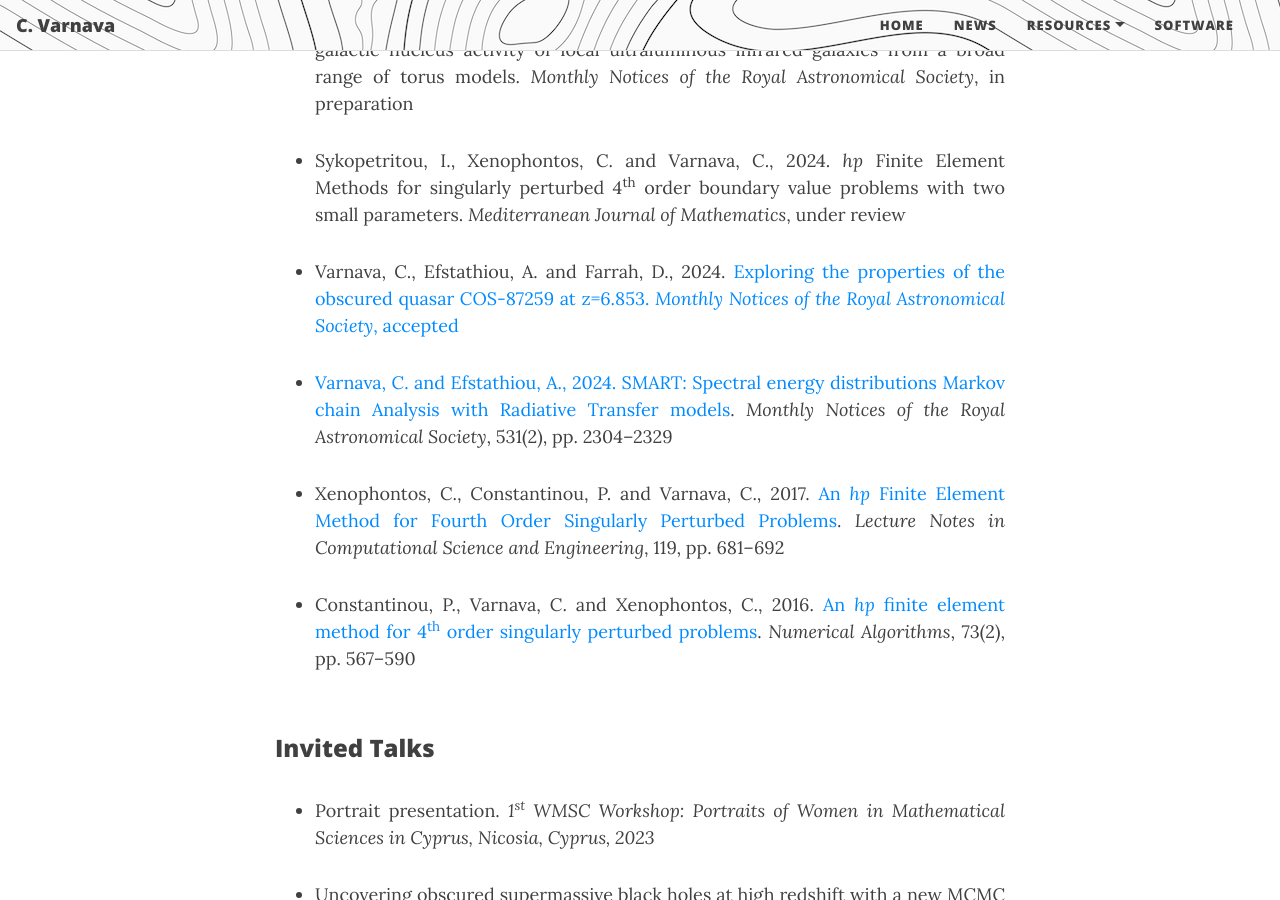
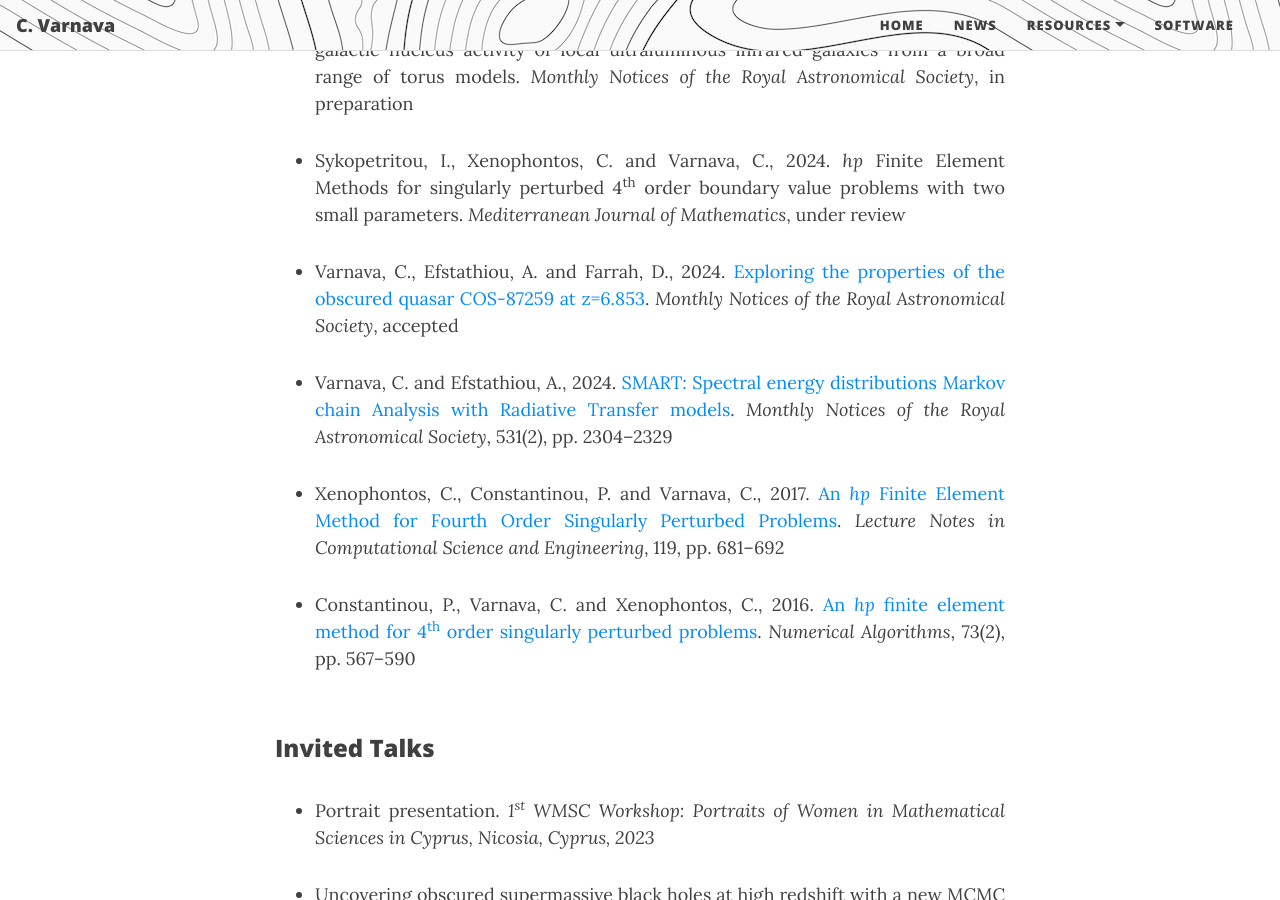
Before and after one commit to ch-var/ch-var.github.io, a Jekyll site: the page built from cv.html, in a window 1280 px wide and 900 px high, scrolled down 3211 px. Built offline with Jekyll 4.4.1, drawn with Linux system fonts in a browser that asks for light colours.

Commit message:
Update cv.html

```diff
--- a/cv.html
+++ b/cv.html
@@ -100,7 +100,7 @@
 <p>
 <li align='justify'>Sykopetritou, I., Xenophontos, C. and Varnava, C., 2024. <i>hp</i> Finite Element Methods for singularly perturbed 4<sup>th</sup> order boundary value problems with two small parameters. <i>Mediterranean Journal of Mathematics</i>, under review</li>
 <p>
-<li align='justify'>Varnava, C., Efstathiou, A. and Farrah, D., 2024. <a href="https://doi.org/10.1093/mnras/stae2221">Exploring the properties of the obscured quasar COS-87259 at z=6.853. <i>Monthly Notices of the Royal Astronomical Society</i>, accepted</li>
+<li align='justify'>Varnava, C., Efstathiou, A. and Farrah, D., 2024. <a href="https://doi.org/10.1093/mnras/stae2221">Exploring the properties of the obscured quasar COS-87259 at z=6.853</a>. <i>Monthly Notices of the Royal Astronomical Society</i>, accepted</li>
 <p>
 <li align='justify'>Varnava, C. and Efstathiou, A., 2024. <a href="https://doi.org/10.1093/mnras/stae1141">SMART: Spectral energy distributions Markov chain Analysis with Radiative Transfer models</a>. <i>Monthly Notices of the Royal Astronomical Society</i>, 531(2), pp. 2304–2329</li>
 <p>
```
